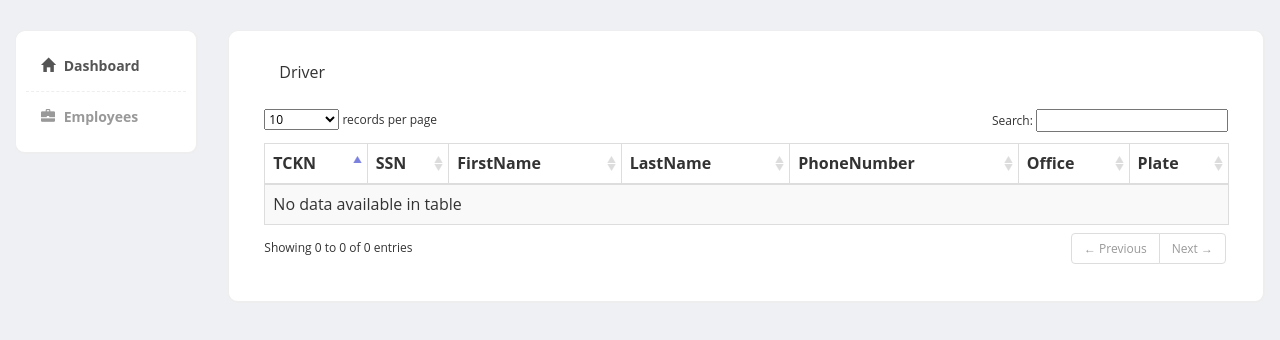
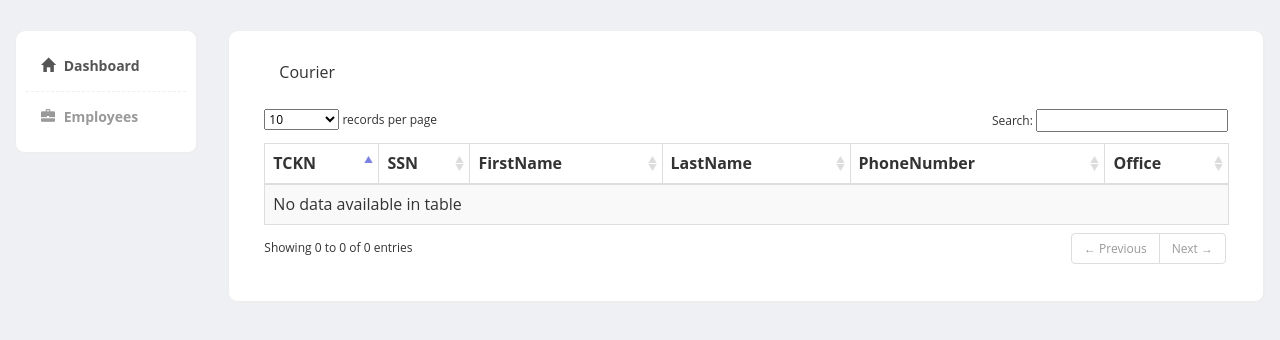
Before and after one commit to Urusai47/VTProject, a PHP site: page /couriers.php in a window 1280 px wide. Shown: the part 50-390 px from the top of the page. Run offline with PHP 8.4, Linux system fonts and the light colour scheme; some libraries are stand-ins or nearby versions.

Commit message:
db again

```diff
--- a/VTProject/couriers.php
+++ b/VTProject/couriers.php
@@ -39,7 +39,7 @@
                 <div class="col-md-10">
                     <div class="content-box-large">
                         <div class="panel-heading">
-                            <div class="panel-title">Driver</div>
+                            <div class="panel-title">Courier</div>
                         </div>
                         <div class="panel-body">
                             <table class="table table-striped table-bordered" id="example" cellspacing="0" cellpadding="0" border="0">
@@ -51,7 +51,6 @@
                                         <th>LastName</th>
                                         <th>PhoneNumber</th>
                                         <th>Office</th>
-                                        <th>Plate</th>
                                     </tr>
                                 </thead>
                                 <tbody>
@@ -62,7 +61,7 @@
                                     $result = mysqli_query($db, $query);
                                     while ($row = mysqli_fetch_assoc($result)) {
                                         echo '<tr>';
-                                        echo "<td>" . $row["TCKN"] . "</td> <td>" . $row["SSN"] . "</td> <td>" . $row["FirstName"] . "</td> <td>" . $row["LastName"] . "</td> <td>" . $row["PhoneNumber"] . "</td> <td>" . $row["FK_Office_OfficeID"] . "</td> <td>"  . $row["FK_Driving_Plate"] . "</td>";
+                                        echo "<td>" . $row["TCKN"] . "</td> <td>" . $row["SSN"] . "</td> <td>" . $row["FirstName"] . "</td> <td>" . $row["LastName"] . "</td> <td>" . $row["PhoneNumber"] . "</td> <td>" . $row["FK_Office_OfficeID"] . "</td>";
                                         echo '</tr>';
                                     }
                                     mysqli_free_result($result);
--- a/VTProject/officers.php
+++ b/VTProject/officers.php
@@ -39,7 +39,7 @@
                 <div class="col-md-10">
                     <div class="content-box-large">
                         <div class="panel-heading">
-                            <div class="panel-title">Driver</div>
+                            <div class="panel-title">Officers</div>
                         </div>
                         <div class="panel-body">
                             <table class="table table-striped table-bordered" id="example" cellspacing="0" cellpadding="0" border="0">
@@ -51,7 +51,6 @@
                                         <th>LastName</th>
                                         <th>PhoneNumber</th>
                                         <th>Office</th>
-                                        <th>Plate</th>
                                     </tr>
                                 </thead>
                                 <tbody>
@@ -62,7 +61,7 @@
                                     $result = mysqli_query($db, $query);
                                     while ($row = mysqli_fetch_assoc($result)) {
                                         echo '<tr>';
-                                        echo "<td>" . $row["TCKN"] . "</td> <td>" . $row["SSN"] . "</td> <td>" . $row["FirstName"] . "</td> <td>" . $row["LastName"] . "</td> <td>" . $row["PhoneNumber"] . "</td> <td>" . $row["FK_Office_OfficeID"] . "</td> <td>"  . $row["FK_Driving_Plate"] . "</td>";
+                                        echo "<td>" . $row["TCKN"] . "</td> <td>" . $row["SSN"] . "</td> <td>" . $row["FirstName"] . "</td> <td>" . $row["LastName"] . "</td> <td>" . $row["PhoneNumber"] . "</td> <td>" . $row["FK_Office_OfficeID"] . "</td>";
                                         echo '</tr>';
                                     }
                                     mysqli_free_result($result);
```
